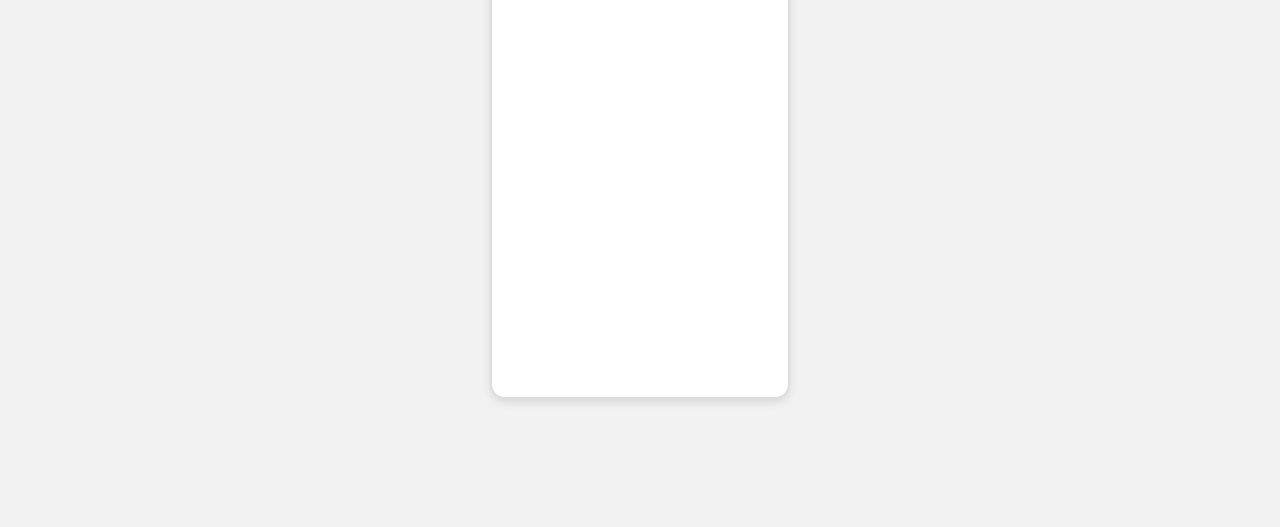
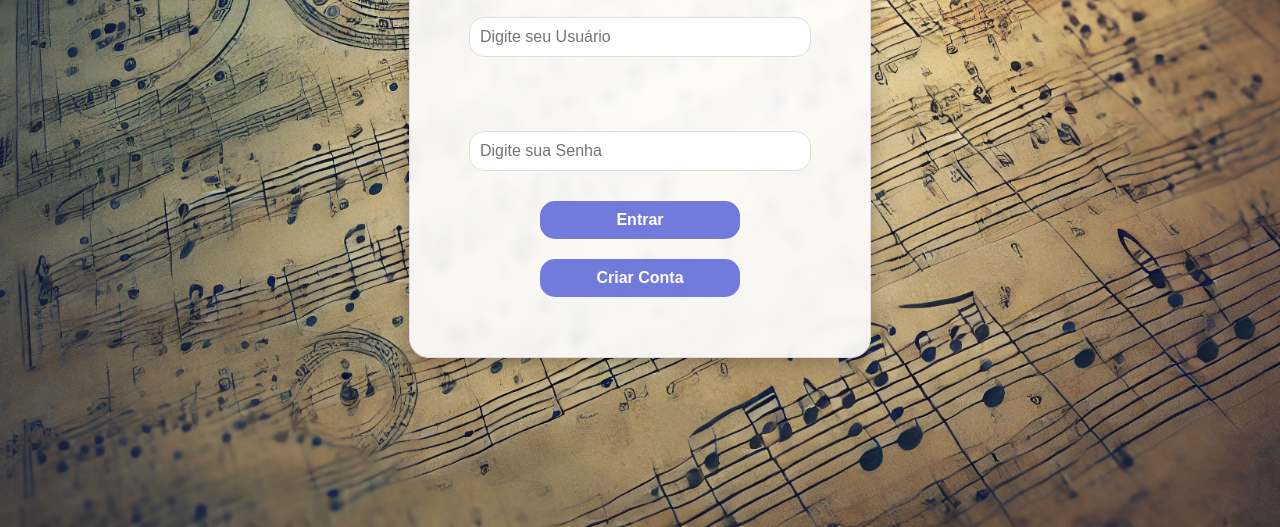
Before and after one commit to joaoohi/Projeto-Individual, a plain HTML site: page Telas do Site/Login/login.html in a window 1280 px wide. Shown: the part 273-800 px from the top of the page. Drawn offline with Linux system fonts and the light colour scheme.

Commit message:
tela login

```diff
--- /dev/null
+++ b/Telas do Site/Login/home.css
@@ -0,0 +1,3 @@
+body{
+background-color: black;
+}
--- a/Telas do Site/Login/login.css
+++ b/Telas do Site/Login/login.css
@@ -1,3 +1,4 @@
+/* Estilo geral */
 body {
     display: flex;
     justify-content: center;
@@ -5,17 +6,76 @@ body {
     min-height: 100vh;
     margin: 0;
     font-family: Arial, sans-serif;
-    background-color: #f2f2f2;
+    background-image: url('../Login/assets/imgtheorymusic.webp');
+    background-size: cover;
+    background-repeat: no-repeat;
+    background-position: center;
+    color: #333; /* Para uma melhor legibilidade */
 }
 
+/* Container principal */
 .container {
-    height: 500px;
-    width: 20%;
-    max-width: 600px;
-    padding: 20px;
-    background-color: #ffffff;
-    border: 2px solid #ddd;
+    height: 400px;
+    width: 90%; /* Mais responsivo em dispositivos menores */
+    max-width: 400px;
+    padding: 30px;
+    background-color: rgba(255, 255, 255, 0.9); /* Fundo levemente transparente */
+    border: 1px solid #ddd;
+    border-radius: 20px;
+    box-shadow: 0 4px 20px rgba(0, 0, 0, 0.3);
+    text-align: center;
+    backdrop-filter: blur(5px); /* Efeito de desfoque no fundo */
+    transition: box-shadow 0.3s ease;
+}
+
+.container:hover {
+    box-shadow: 0 6px 25px rgba(0, 0, 0, 0.35); /* Efeito de sombra ao passar o mouse */
+}
+
+/* Inputs */
+.input_usuario, .input_senha {
+    width: 80%;
+    padding: 10px;
+    margin: 10px 0;
     border-radius: 15px;
-    box-shadow: 0px 4px 8px rgba(0, 0, 0, 0.1);
-    text-align: center;
+    border: 1px solid #ddd;
+    font-size: 16px;
+    transition: border 0.3s ease;
 }
+
+.input_usuario:focus, .input_senha:focus {
+    outline: none;
+    border-color: #5a67d8; /* Cor de foco nos campos */
+}
+
+/* Estilo do texto */
+.usuario {
+    font-family: 'Franklin Gothic Medium', 'Arial Narrow', Arial, sans-serif;
+    font-size: 24px;
+    font-weight: bold;
+    margin-top: 50px;
+    color: #444;
+}
+
+/* Botões */
+button {
+    width: 50%;
+    padding: 10px;
+    margin-top: 20px;
+    font-size: 16px;
+    font-weight: bold;
+    color: #fff;
+    background-color: #5a67d8db;
+    border: none;
+    border-radius: 15px;
+    cursor: pointer;
+    transition: background-color 0.3s ease;
+}
+
+button:hover {
+    background-color: #4c51bf;
+}
+
+button:active {
+    transform: scale(0.98);
+}
--- a/Telas do Site/Login/login.html
+++ b/Telas do Site/Login/login.html
@@ -5,15 +5,28 @@
     <meta name="viewport" content="width=device-width, initial-scale=1.0">
     <title>Document</title>
     <link rel="stylesheet" href="login.css">
+
 </head>
 <body>
 
     <div class="container" >
 
-        <h1>Login</h1>
-
+        <h1 class="login" >Login</h1>
+        <input class="input_usuario" type="text" placeholder="Digite seu Usuário"><br><br><br><br>
+        <input class="input_senha" type="password" placeholder="Digite sua Senha">
+        <button onclick="entrar()" >Entrar</button>
+        <button onclick="conta()" >Criar Conta</button>
 
     </div>
 
+
+
 </body>
 </html>
+<script>
+
+    function entrar(){
+        window.location.href = 'home.html';
+    }
+
+</script>
```
Also changed, not shown: Telas do Site/Login/home.html (added, +19 -0 lines), Telas do Site/Login/assets/imgteoria.jpg (added), Telas do Site/Login/assets/imgtheory.jpg (added), Telas do Site/Login/assets/imgtheorymusic.webp (added), Telas do Site/Login/assets/musicaltheory.jpg (added), Telas do Site/Login/assets/theory.jpg (added).
